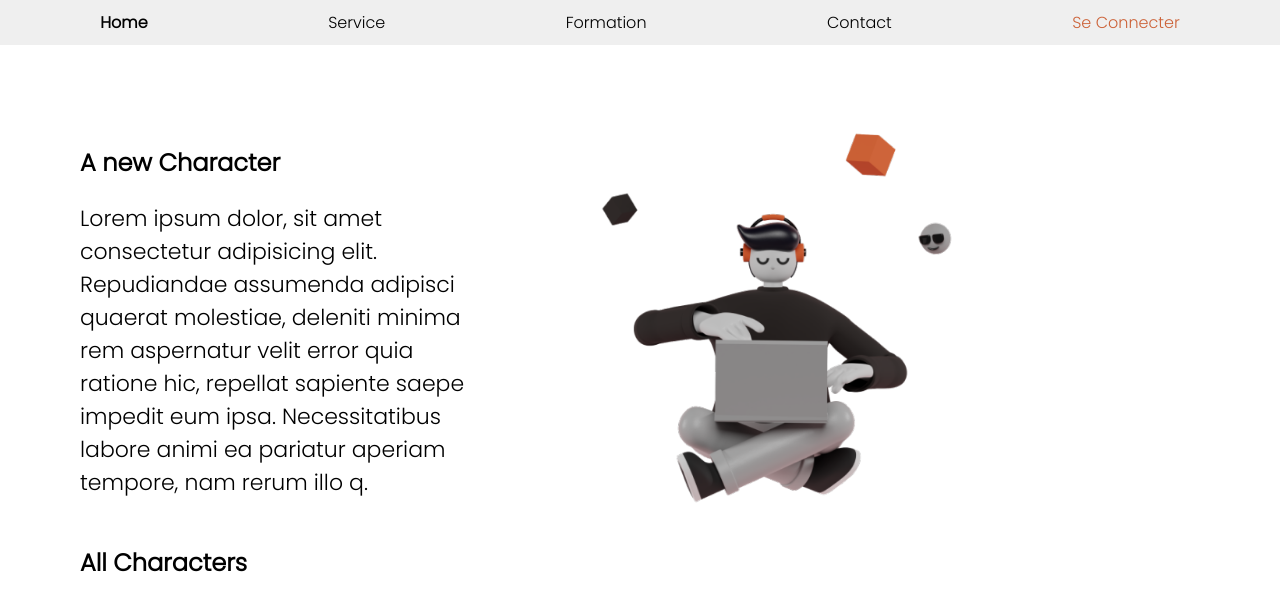
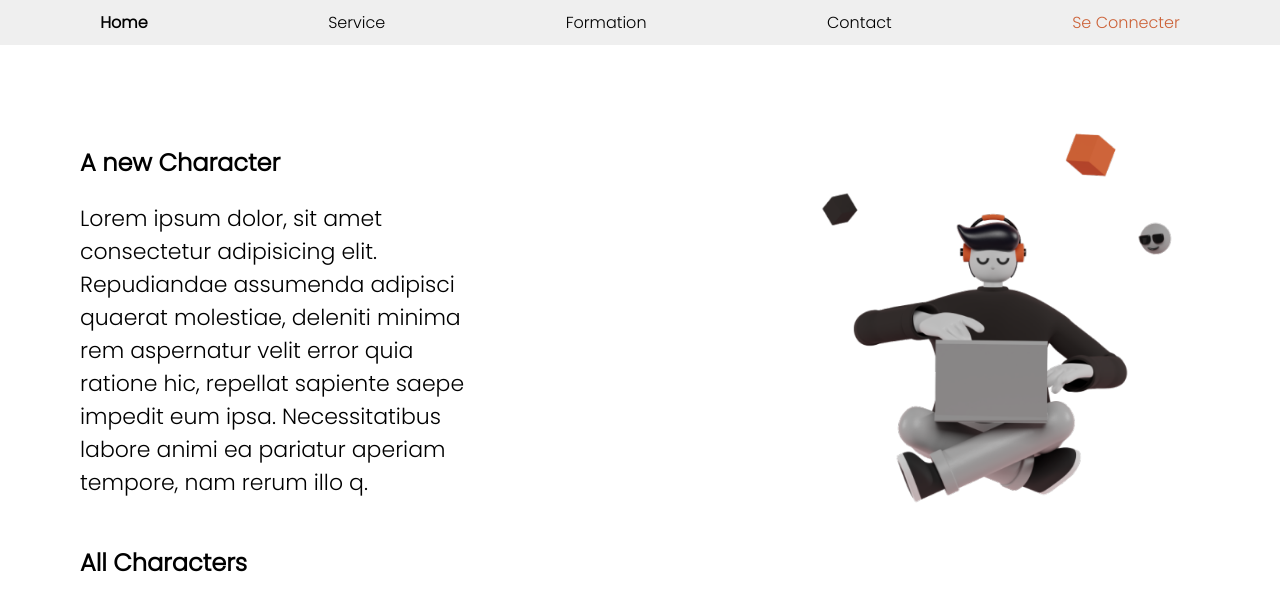
Before and after one commit to yaya54/projet2, a plain HTML site: page index.html in a window 1280 px wide. Shown: the top 598 px of the page. Drawn offline with Linux system fonts and the light colour scheme.

Commit message:
setup image

```diff
--- a/index.css
+++ b/index.css
@@ -4,6 +4,7 @@ body {
   box-sizing: border-box;
   font-family: "Poppins", sans-serif;
   overflow-x: hidden;
+  width: 100%;
 }
 .container_section {
   padding: 30px;
@@ -48,6 +49,8 @@ nav > span {
   height: 300px;
   width: 350px;
   background-size: cover;
+  position: relative;
+  right: 20px;
 }
 
 #header_content p {
@@ -149,12 +152,13 @@ nav > span {
     padding: 80px;
   }
   article {
-    max-width: 900px;
+    max-width: 1300px;
   }
 
   #img {
     width: 450px;
     height: 400px;
+    right: 0px;
   }
 
   #header_content p {
```
